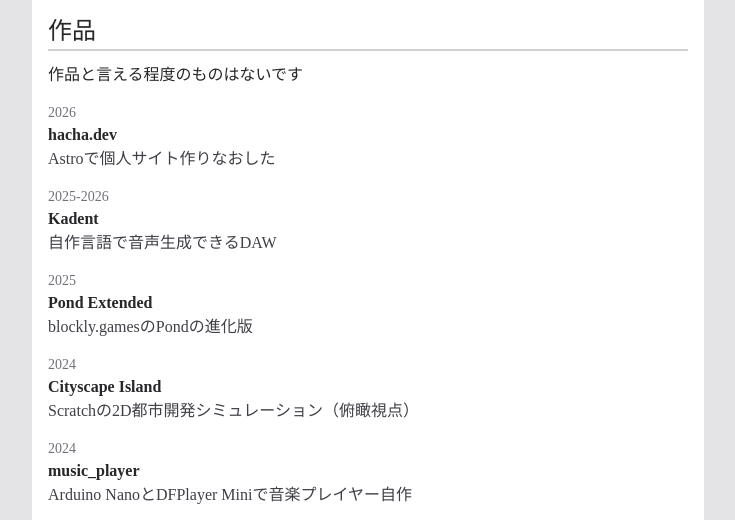
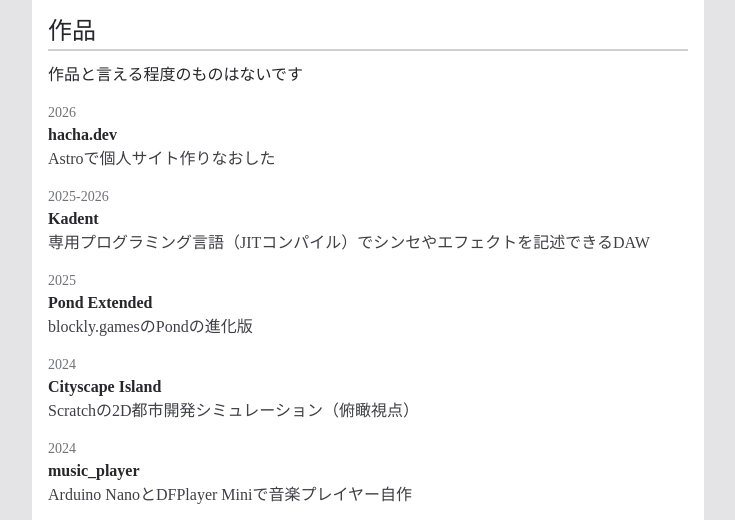
Before and after one commit to hatya-mouse/hacha.dev, an Astro site: page /ja/projects in a window 1280 px wide. Shown: the part 217-737 px from the top of the page, without its empty margins (272-1007 px from the left). Built offline with nearby package versions, Linux system fonts and the light colour scheme; Astro itself is replaced by a stand-in of ours; no server answers.

Commit message:
feat: update description for kadent

```diff
--- a/src/pages/ja/projects/index.astro
+++ b/src/pages/ja/projects/index.astro
@@ -18,7 +18,8 @@ const projects: Project[] = [
     {
         title: "Kadent",
         year: "2025-2026",
-        description: "自作言語で音声生成できるDAW",
+        description:
+            "専用プログラミング言語（JITコンパイル）でシンセやエフェクトを記述できるDAW",
     },
     {
         title: "Pond Extended",
```
